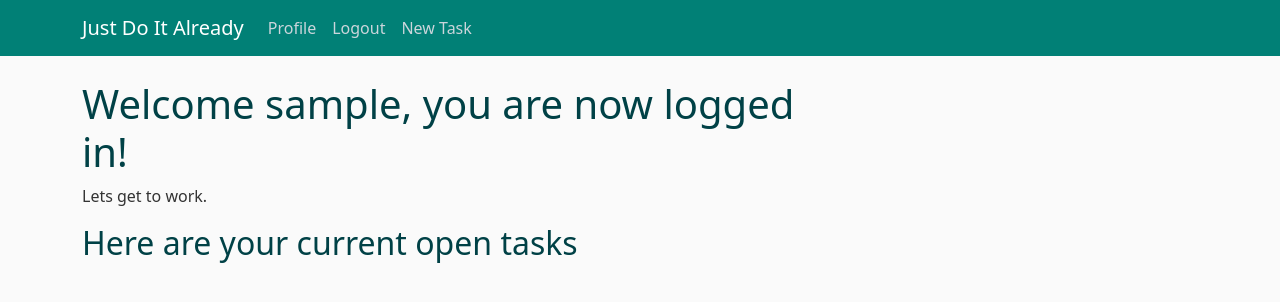
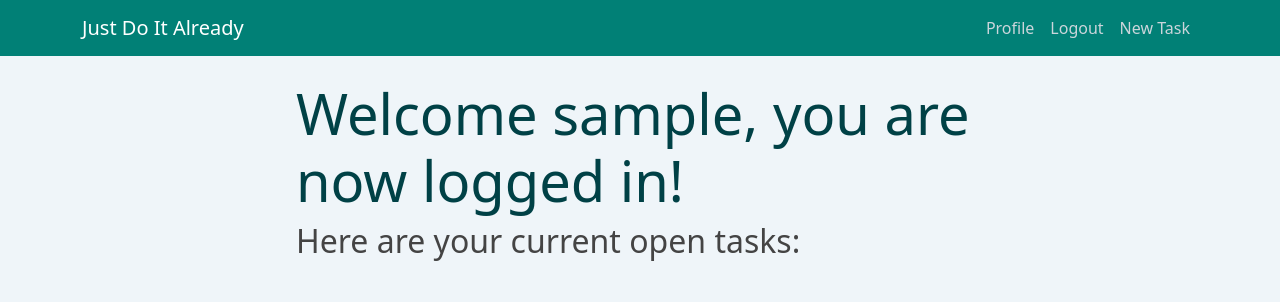
Before and after one commit to btolsen131/ToDoList, a Flask app: page /profile in a window 1280 px wide. Shown: the top 302 px of the page. Run offline with Flask 2, Linux system fonts and the light colour scheme; the visitor is signed in with stand-in values (Sample User, id 1); data comes from the database, SQL or seed files in the repository; data that the repository does not hold is empty; some libraries are stand-ins or nearby versions.

Commit message:
cosmetic changes

```diff
--- a/ToDoListApp/routes.py
+++ b/ToDoListApp/routes.py
@@ -22,7 +22,7 @@ def log_in():
             #returns user to page they were at prior to logging in, if not it will redirect to the profile page
             return redirect(next_page) if next_page else redirect(url_for('profile'))
         else:
-            flash('Login failed. Please check your email and password.')
+            flash('Login failed. Please check your email and password.', 'error')
     return render_template('login.html',
                             the_title = appName, form = form)
 
--- a/ToDoListApp/static/ToDoList.css
+++ b/ToDoListApp/static/ToDoList.css
@@ -1,5 +1,5 @@
 body {
-  background: #fafafa;
+  background: #eff5f9;
   color: #333333;
   margin-top: 5rem;
 }
--- a/ToDoListApp/templates/base.html
+++ b/ToDoListApp/templates/base.html
@@ -10,23 +10,14 @@
     </head>
     <body>
         <header class="site-header">
-            <nav class="navbar navbar-expand-md navbar-dark bg-steel fixed-top">
+            <nav class="navbar navbar-expand-sm navbar-dark bg-steel fixed-top">
               <div class="container">
                 <a class="navbar-brand mr-4" href="/">Just Do It Already</a>
-                <button class="navbar-toggler" type="button" data-toggle="collapse" data-target="#navbarToggle" aria-controls="navbarToggle" aria-expanded="false" aria-label="Toggle navigation">
-                  <span class="navbar-toggler-icon"></span>
-                </button>
-                <div class="collapse navbar-collapse" id="navbarToggle">
-                  <div class="navbar-nav mr-auto">
+                  <div class="navbar-nav ">
                     <a class="nav-item nav-link" href="{{ url_for('profile') }}">Profile</a>
-
-                  </div>
-                  <!-- Navbar Right Side -->
-                  <div class="navbar-nav navbar-expand-lg">
                      {% if current_user.is_authenticated %}
                            <a class="nav-item nav-link" href="{{ url_for('logout') }}">Logout</a>
                            <a class="nav-item nav-link" href="{{ url_for('new_post') }}">New Task</a>
-
                      {% else %}
                             <a class="nav-item nav-link" href="{{ url_for('log_in') }}">Login</a>
                             <a class="nav-item nav-link" href="{{ url_for('register') }}">Register</a>
@@ -34,15 +25,16 @@
                   </div>
                   </div>
               </div>
+            </div>
             </nav>
           </header>
           <main role="main" class="container">
             <div class='row'>
-              <div class="col-md-8">
-                {% with messages = get_flashed_messages(with_categories=True) %}
+              <div class="col-md-8 mx-auto">
+                {% with messages = get_flashed_messages(with_categories=true) %}
                   {% if messages %}
                     {% for category, message in messages %}
-                      <div class=""alert alert-{{ category }}>
+                      <div class="alert alert-{{ category }}">
                         {{ message }}
                       </div>
                 {% endfor %}
--- a/ToDoListApp/templates/login.html
+++ b/ToDoListApp/templates/login.html
@@ -47,7 +47,7 @@
             {{ form.submit(class="btn btn-success mt-2") }}
         </div>
 
-        <small class='text-muted m1-2'><a href="{{url_for('reset_request')}}">Forgot Passsword?</a> </small>
+        <small class='text-muted mt-2'><a href="{{url_for('reset_request')}}">Forgot Passsword?</a> </small>
     </form>
     <small class="text-muted"> New here? Click to <a href="{{ url_for('register') }}"> Sign Up!</a></small>
 </div>
--- a/ToDoListApp/templates/profile.html
+++ b/ToDoListApp/templates/profile.html
@@ -1,11 +1,16 @@
 {% extends 'base.html' %}
 
 {% block body %}
+<div class="'jumbotron jumbotron-fluid">
+    <div class="container">
+        <h1 class="display-4"> Welcome {{ current_user.username }}, you are now logged in!</h1>
 
-<h1 class="welcomeMessage"> Welcome {{ current_user.username }}, you are now logged in!</h1>
-<p>Lets get to work.</p>
-<h2 class="taskList"> Here are your current open tasks</h2>
-{% for task in task_list %}
-    <p><a class="article-title" href="{{ url_for('post', post_id=task.id) }}">{{ task.title }}</a></p>
-{% endfor %}
+        <h2 class="article-title"> Here are your current open tasks:</h2>
+        {% for task in task_list %}
+        <ul class="'list-group">
+            <li class="list-group-item"><a class="link-secondary" href="{{ url_for('post', post_id=task.id) }}">{{ task.title }}</a></li>
+        </ul>
+        {% endfor %}
+</div>
+</div>
 {% endblock %}
```
Lines whose indentation alone changed are shown as unchanged.
